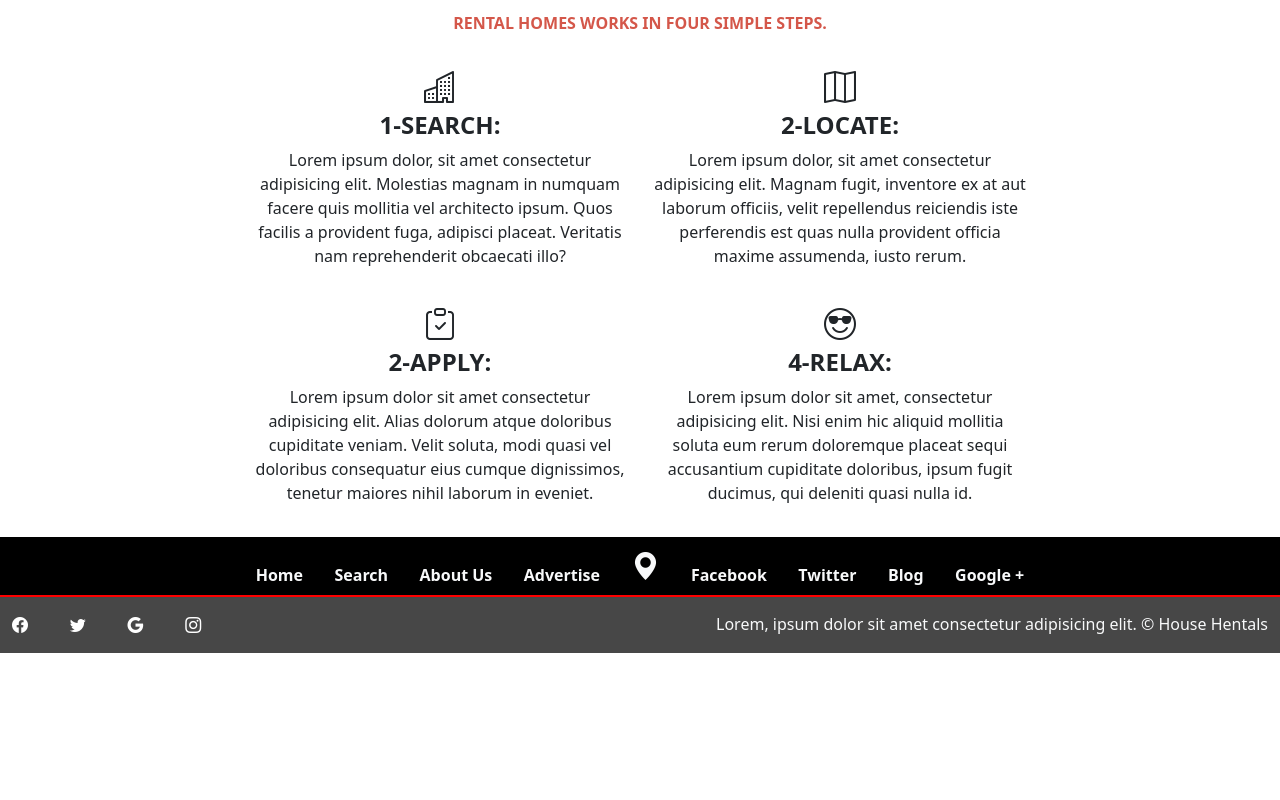
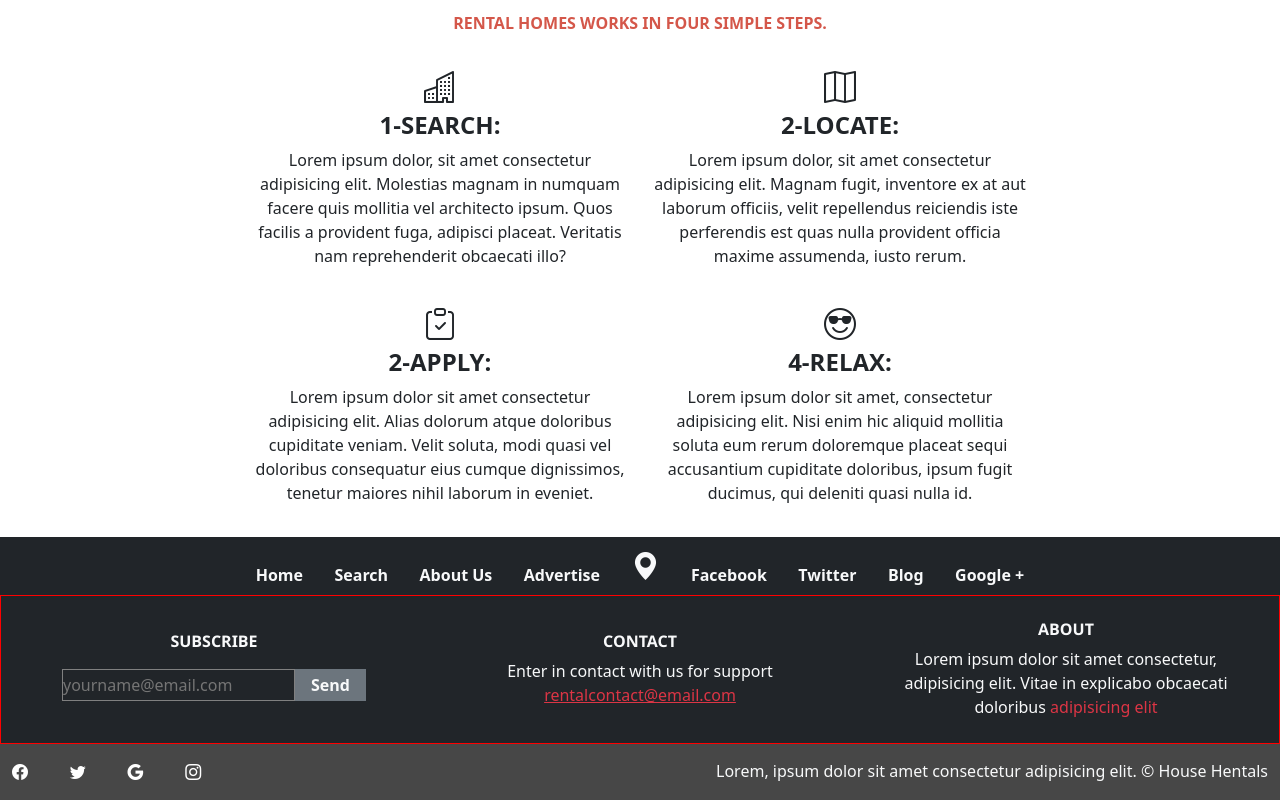
Before and after one commit to tiagorahal/Rental-Homes-Site, a website: page index.html in a window 1280 px wide. Shown: the part 516-1316 px from the top of the page. Before the commit the page ends 1169 px from the top, so only its background shows below. Drawn offline with nearby package versions, Linux system fonts and the light colour scheme.

Commit message:
Middle bottom finish all sizes

```diff
--- a/assets/css/queries.css
+++ b/assets/css/queries.css
@@ -38,4 +38,17 @@
     display: block;
   }
 
+  .middle-footer {
+    background-color: black;
+  }
+
+  .search-btn-footer {
+    height: 2em;
+    border: solid gray 1px;
+  }
+
+  .header-desktop {
+    font-size: 1.2em;
+  }
+
 }
--- a/assets/css/styles.css
+++ b/assets/css/styles.css
@@ -105,3 +105,8 @@ body {
 .f-lg-bottom {
   display: none;
 }
+
+.text-middle-bottom {
+  font-family: 'Segoe UI', Tahoma, Geneva, Verdana, sans-serif;
+  font-size: 1em;
+}
--- a/index.html
+++ b/index.html
@@ -65,7 +65,6 @@
                                 <input class="search-btn-main w-75 border-0" type="text" id="namemobile" name="namemobile">
                                 <a class="w-25 red-bg mb-2 fw-bold text-light border-0 px-5 text-center text-decoration-none search-btn-main d-flex align-items-center" href="./search.html">Search</a>
                             </div>
-
                         </form>
                     </div>
                     <div class="col-12 my-5 d-flex justify-content-center">
@@ -110,7 +109,7 @@
             </div>
         </main>
         <footer>
-            <div class="container-fluid upper-footer">
+            <div class=" bg-dark container-fluid upper-footer">
                 <div class="row">
                     <div class="col-12 d-flex justify-content-around">
                         <div class="mw-vh w-100 d-flex justify-content-around align-items-end py-2">
@@ -128,10 +127,34 @@
                 </div>
             </div>
             <div class="container-fluid middle-footer" style="border: solid red 1px;">
-                <div class="row">
-                    <div class="col-4"></div>
-                    <div class="col-4"></div>
-                    <div class="col-4"></div>
+                <div class="row bg-dark pb-3 d-flex align-items-center">
+                    <div class="col-4">
+                        <form class="p-2 d-flex flex-column justify-content-center align-items-center" action="./search.html">
+                            <label class="text-middle-bottom text-light fw-bold my-3" for="namemobile">SUBSCRIBE</label>
+                            <div class="d-flex">
+                                <input class="bg-dark search-btn-footer " type="text" id="namemobile" name="namemobile" placeholder="yourname@email.com">
+                                <a class="bg-secondary mb-2 fw-bold text-light border-0 px-3 text-center text-decoration-none search-btn-footer d-flex align-items-center" href="./search.html">Send</a>
+                            </div>
+                        </form>
+                    </div>
+                    <div class="col-4">
+                        <div class="p-2 d-flex flex-column justify-content-center align-items-center">
+                            <h3 class="text-middle-bottom fw-bold text-light mt-3">CONTACT</h3>
+                            <p class="text-light m-0">
+                                Enter in contact with us for support
+                            </p>
+                            <a class="text-danger" href="#">rentalcontact@email.com</a>
+                        </div>
+                    </div>
+                    <div class="col-4">
+                        <div class="p-2 d-flex flex-column justify-content-center align-items-center text-center">
+                            <h3 class="text-middle-bottom fw-bold text-light mt-3">ABOUT</h3>
+                            <p class="text-light m-0">
+                                Lorem ipsum dolor sit amet consectetur, adipisicing elit. Vitae in explicabo obcaecati doloribus <a class="text-danger text-decoration-none" href="#">adipisicing elit</a>
+                            </p>
+
+                        </div>
+                    </div>
                 </div>
             </div>
             <div class="container-fluid bottom-footer-bg">
```
